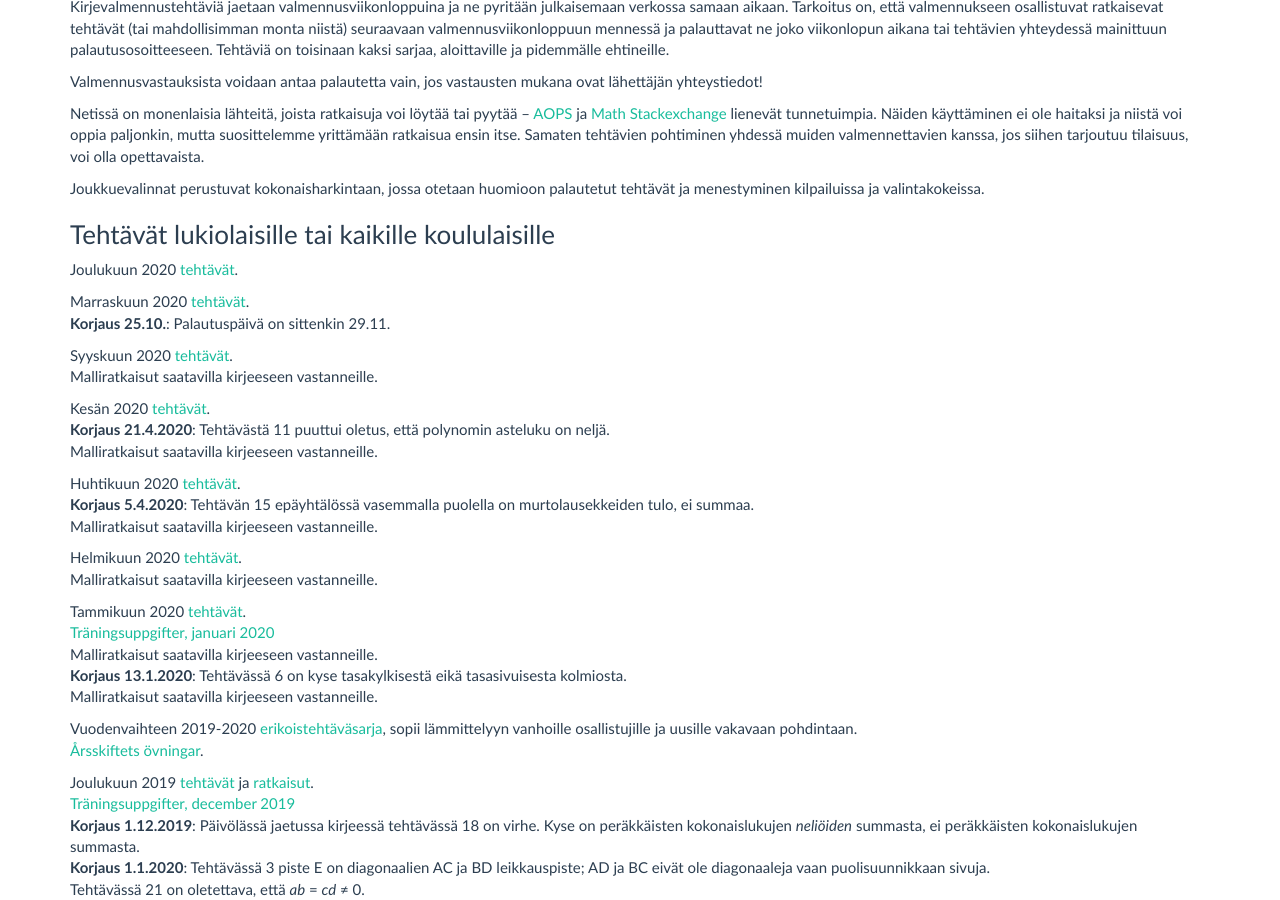
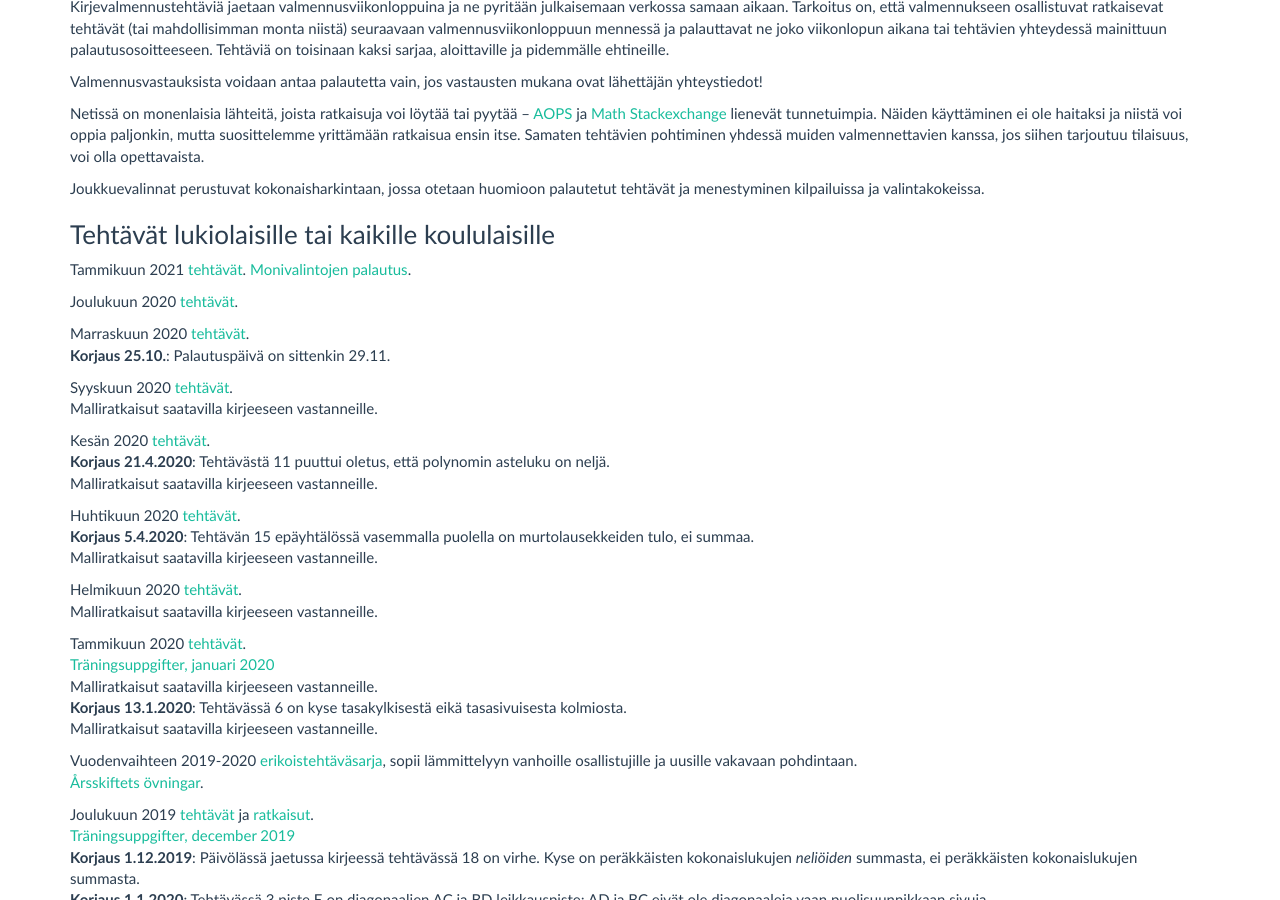
Before and after one commit to matematiikkakilpailut/matematiikkakilpailut.github.io, a Jekyll site: the page built from valmennus/index.md, in a window 1280 px wide and 900 px high, scrolled down 413 px. Built offline with Jekyll 4.4.1, drawn with Linux system fonts in a browser that asks for light colours.

Commit message:
Tammikuun kirje

```diff
--- a/valmennus/index.md
+++ b/valmennus/index.md
@@ -38,6 +38,8 @@ valintakokeissa.
 
 ### Tehtävät lukiolaisille tai kaikille koululaisille
 
+Tammikuun 2021 [tehtävät](2021/kirje_2021_01.pdf).
+[Monivalintojen palautus](https://tehtavat.matematiikkakilpailut.fi/2021-01/).
 
 Joulukuun 2020 [tehtävät](2020/kirje_2020_12.pdf).
 
```
